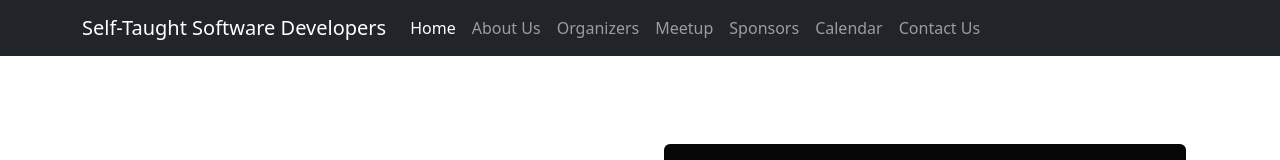
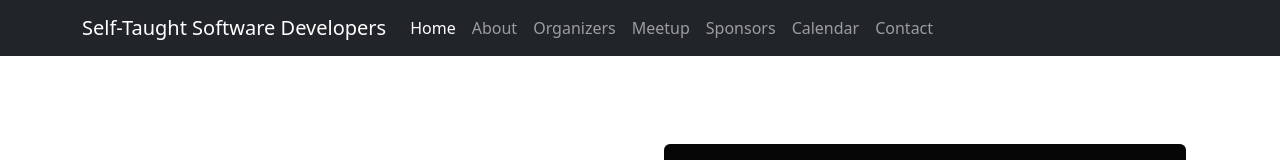
Before and after one commit to self-taught-software-developers/Self-Taught-Software-Developers.github.io, a website: page index.html in a window 1280 px wide. Shown: the top 160 px of the page. Drawn offline with nearby package versions, Linux system fonts and the light colour scheme.

Commit message:
update navbar links to avoid line breaks

```diff
--- a/index.html
+++ b/index.html
@@ -48,7 +48,7 @@
               <a class="nav-link active" aria-current="page" href="#">Home</a>
             </li>
             <li class="nav-item">
-              <a class="nav-link" href="#about-us">About Us</a>
+              <a class="nav-link" href="#about-us">About</a>
             </li>
             <li class="nav-item">
               <a class="nav-link" href="#organizers">Organizers</a>
@@ -63,7 +63,7 @@
               <a class="nav-link" href="https://calendar.google.com/calendar/u/1?cid=YXN0cHJvZ3JhbW1lcnNwaGlsbHlAZ21haWwuY29t">Calendar</a>
             </li>
             <li class="nav-item">
-              <a class="nav-link" href="#contact-us">Contact Us</a>
+              <a class="nav-link" href="#contact-us">Contact</a>
             </li>
           </ul>
         </div>
```
